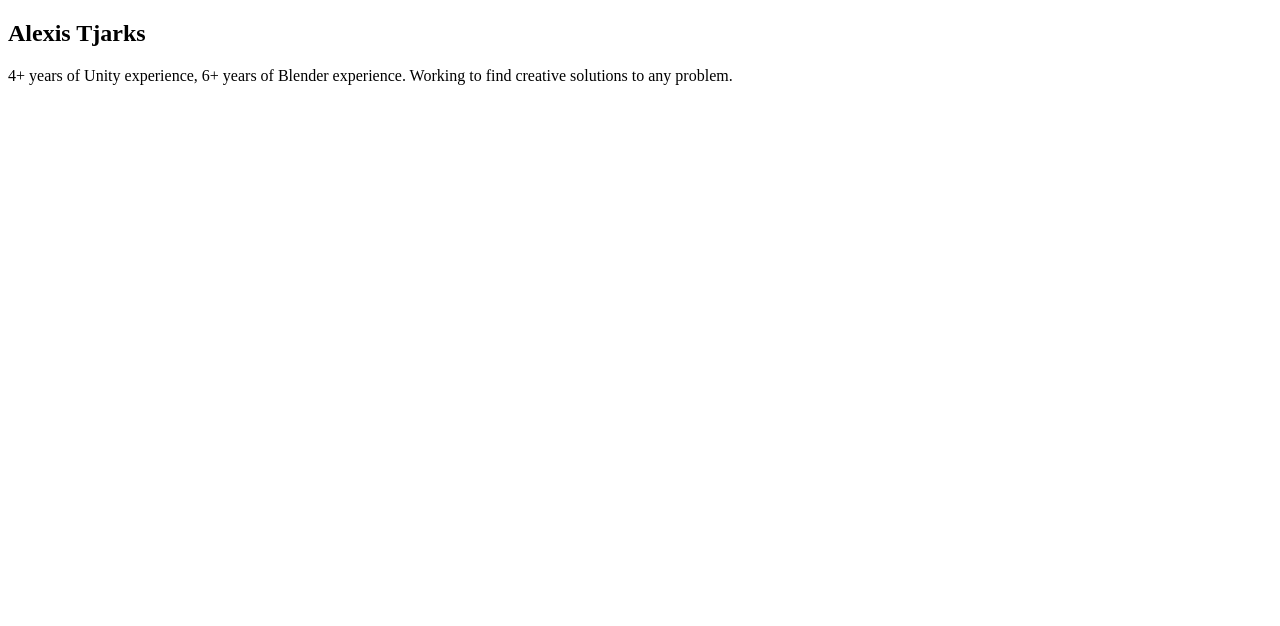
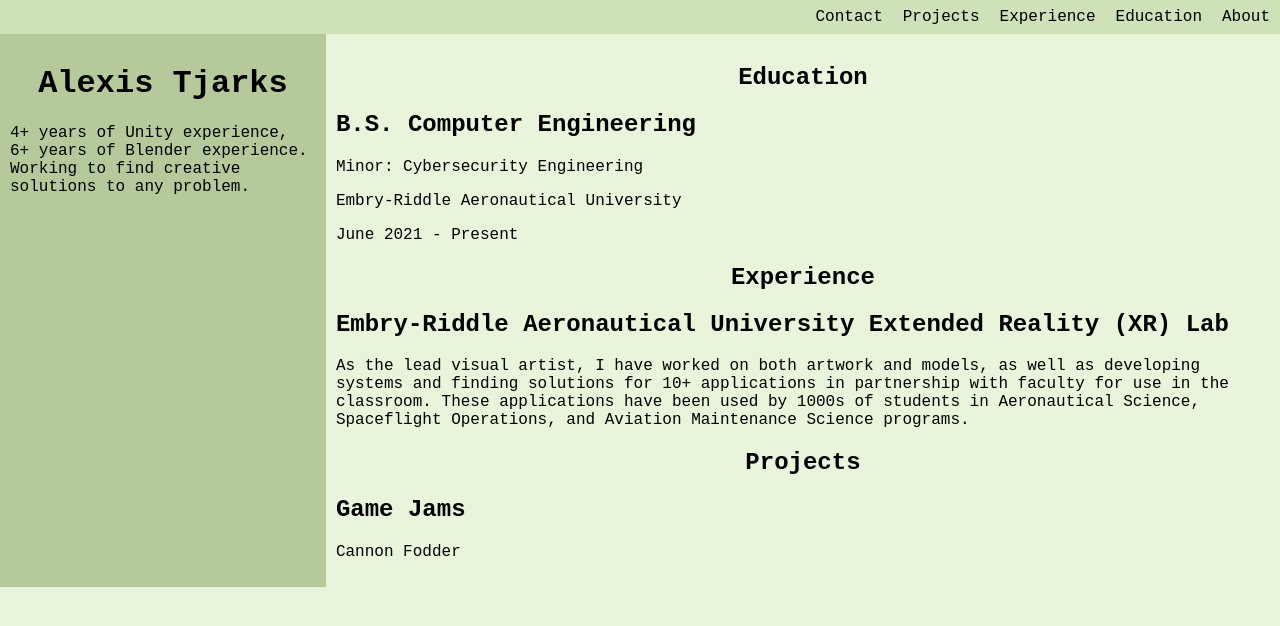
Before and after one commit to computing-lex/computing-lex.github.io, a plain HTML site: page index.html in a window 1280 px wide. Drawn offline with Linux system fonts and the light colour scheme.

Commit message:
Basic layout established

```diff
--- a/index.html
+++ b/index.html
@@ -1,21 +1,58 @@
 <!DOCTYPE html>
+
 <head>
     <title>Alexis Tjarks</title>
+    <link href="style.css" rel="stylesheet" type="text/css" media="all">
 </head>
+
 <body>
-    <section id="about">
+    <nav class="navbar">
+        <ul>
+            <li><a>About</a></li>
+            <li><a>Education</a></li>
+            <li><a>Experience</a></li>
+            <li><a>Projects</a></li>
+            <li><a>Contact</a></li>
+        </ul>
+    </nav>
+
+    <div class="main">
+        <div class="about">
             <div>
                 <h1>Alexis Tjarks</h1>
-            <p>4+ years of Unity experience, 6+ years of Blender experience. Working to find creative solutions to any problem.</p>
+                <p>4+ years of Unity experience, 6+ years of Blender experience. Working to find creative solutions to
+                    any problem.</p>
+            </div>
+        </div>
+        <div class="info">
+            <section id="education">
+                <div>
+                    <h1>Education</h1>
+                    <h2>B.S. Computer Engineering</h2>
+                    <p>Minor: Cybersecurity Engineering</p>
+                    <p>Embry-Riddle Aeronautical University</p>
+                    <p>June 2021 - Present</p>
                 </div>
             </section>
-    <section id="education">
-
+            <section id="experience">
+                <div>
+                    <h1>Experience</h1>
+                    <h2>Embry-Riddle Aeronautical University Extended Reality (XR) Lab</h2>
+                    <p>As the lead visual artist, I have worked on both artwork and models, as well as developing systems and finding solutions for 10+ applications in partnership with faculty for use in the classroom. These applications have been used by 1000s of students in Aeronautical Science, Spaceflight Operations, and Aviation Maintenance Science programs.</p>
+                </div>
             </section>
             <section id="projects">
-
+                <div>
+                    <h1>Projects</h1>
+                    <h2>Game Jams</h2>
+                    <div class="game-list">
+                        <p>Cannon Fodder</p>
+                    </div>
+                </div>
             </section>
             <section id="contact">
 
             </section>
+        </div>
+    </div>
 </body>
--- /dev/null
+++ b/style.css
@@ -0,0 +1,63 @@
+.navbar {
+    div {
+        position: -webkit-sticky;
+        position: sticky;
+        top: 0;
+    }
+
+    ul {
+        list-style-type: none;
+        margin: 0;
+        padding: 0;
+        overflow: hidden;
+        background-color: #CFE1B9;
+    }
+
+    li {
+        float: right;
+    }
+
+    li a {
+        margin: auto;
+        display: block;
+        text-align: center;
+        font-size: 12pt;
+        padding: 8px 10px;
+        text-decoration: none;
+    }
+
+    li a:hover {
+        margin: 0;
+        background-color: #B5C99A;
+    }
+}
+
+body {
+    font-family: 'Courier New', Courier, monospace;
+    margin: 0;
+    background-color: #E9F5DB;
+
+    h1 {
+        text-align: center;
+    }
+}
+
+.about {
+    background-color: #B5C99A;
+}
+
+div.main {
+    display: flex;
+    flex-direction: row;
+}
+
+div.main>div {
+    margin: 0px;
+    padding: 10px;
+}
+
+@media screen and (max-width:700px) {
+    div.main {
+        flex-direction: column;
+    }
+}
```
Lines whose indentation alone changed are shown as unchanged.
